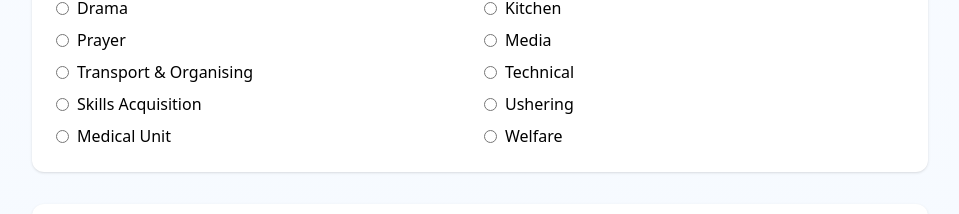
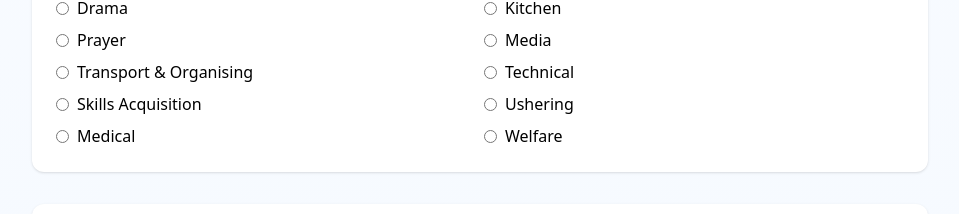
Before and after one commit to johnsmccain/reach_out_-to_all, a React (Vite) app: page /registration in a window 1280 px wide. Shown: the part 2059-2273 px from the top of the page, without its empty margins (160-1119 px from the left). Built offline with nearby package versions, Linux system fonts and the light colour scheme; no server answers.

Commit message:
Fix: Medical Unit

```diff
--- a/src/pages/Registration.tsx
+++ b/src/pages/Registration.tsx
@@ -47,7 +47,7 @@ const unitOptions = [
   "Technical",
   "Skills Acquisition",
   "Ushering",
-  "Medical Unit",
+  "Medical",
   "Welfare",
 ] as const;
 
```
